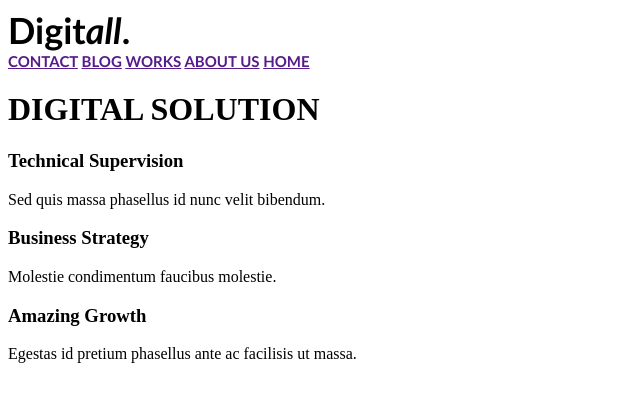
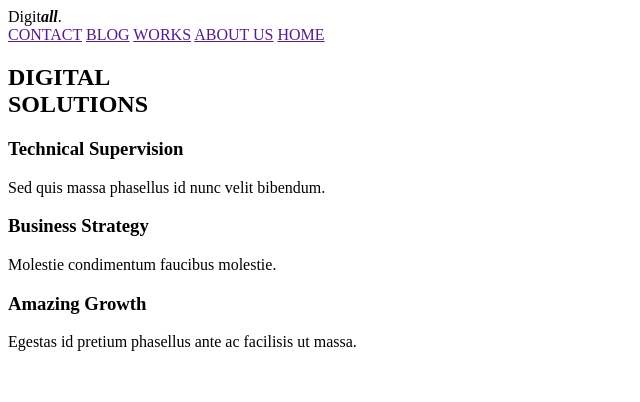
Before and after one commit to SigmaDanAI/HTML-CSS-Practice, a plain HTML site: page index.html in a window 1280 px wide. Shown: the whole page, without its empty margins (0-640 px from the left). Drawn offline with Linux system fonts and the light colour scheme; a script that the page names is missing.

Commit message:
added fonts and redid html blocks

```diff
--- a/assets/style.css
+++ b/assets/style.css
@@ -1,36 +1,8 @@
-.header{
-    font-family: 'calibri';
-    font-size: 36px;
-    font-weight: 700;
 
-}
-
-
-.header__italicPart{
+.italic{
     font-style: italic;
 }
 
-.header__nav{
-    font-size: 15px;
-
+.bold{
+    font-weight: bold;
 }
-
-.header__a1:hover{
-    background-color: rgb(8, 46, 59);
-    width: 84px;
-    height: 18px;
-}
-
-.header__a2:hover{
-    background-color: rgb(8, 46, 59);
-    position: fixed;
-}
-.header__a3:hover{
-    background-color: rgb(8, 46, 59);
-}
-.header__a4:hover{
-    background-color: rgb(8, 46, 59);
-}
-.header__a5:hover{
-    background-color: rgb(8, 46, 59);
-}
--- a/index.html
+++ b/index.html
@@ -5,29 +5,39 @@
     <meta http-equiv='X-UA-Compatible' content='IE=edge'>
     <title>Layout-4</title>
     <meta name='viewport' content='width=device-width, initial-scale=1'>
+    <link rel="stylesheet" href="/assets/fonts.css">
     <link rel='stylesheet' type='text/css' media='screen' href='/assets/style.css'>
+
     <script src='main.js'></script>
+
 </head>
 <body>
-    <header class="header"><b>Digit</b><span class="header__italicPart"><b>all</b></span>.
-        <nav class="header__nav">
-            <a class="header__a1" href="">CONTACT</a>
-            <a class="header__a2" href="">BLOG</a>
-            <a class="header__a3" href="">WORKS</a>
-            <a class="header__a4" href="">ABOUT US</a>
-            <a class="header__a5" href="">HOME</a>
+    <header class="header">Digit<span class="italic bold">all</span>.
+        <nav class="menu">
+            <a class="menu__item" href="">CONTACT</a>
+            <a class="menu__item" href="">BLOG</a>
+            <a class="menu__item" href="">WORKS</a>
+            <a class="menu__item" href="">ABOUT US</a>
+            <a class="menu__item" href="">HOME</a>
         </nav>
     </header>
-
     <main class="main">
-        <h1 class="main__h1">DIGITAL SOLUTION</h1>
-        <section class="main__section">
-            <h3 class="main__h3">Technical Supervision</h3>
-            <p class="main__p">Sed quis massa phasellus id nunc velit bibendum.</p>
-            <h3 class="main__h3">Business Strategy</h3>
-            <p class="main__p">Molestie condimentum faucibus molestie.</p>
-            <h3 class="main__h3">Amazing Growth</h3>
-            <p class="main__p">Egestas id pretium phasellus ante ac facilisis ut massa.</p>
+        <section class="intro">
+            <h1 class="intro__title">DIGITAL<br>SOLUTIONS</h1>
+            <div class="intro__advantages">
+                <div class="intro__advantages-item">
+                    <h3 class="intro__advantages-title">Technical Supervision</h3>
+                    <p class="intro__advantages-description">Sed quis massa phasellus id nunc velit bibendum.</p>
+                </div>
+                <div class="intro__advantages-item">
+                    <h3 class="intro__advantages-title">Business Strategy</h3>
+                    <p class="intro__advantages-description">Molestie condimentum faucibus molestie.</p>
+                </div>
+                <div class="intro__advantages-item">
+                    <h3 class="intro__advantages-title">Amazing Growth</h3>
+                    <p class="intro__advantages-description">Egestas id pretium phasellus ante ac facilisis ut massa.</p>
+                </div>
+            </div>
         </section>
     </main>
 </body>
```
Also changed, not shown: assets/fonts.css (added), assets/fonts/Inter-Regular.ttf (added), assets/fonts/Roboto-Bold.ttf (added), assets/fonts/SixCaps-Regular.ttf (added), assets/fonts/unused/Roboto-ThinItalic.ttf (added).
